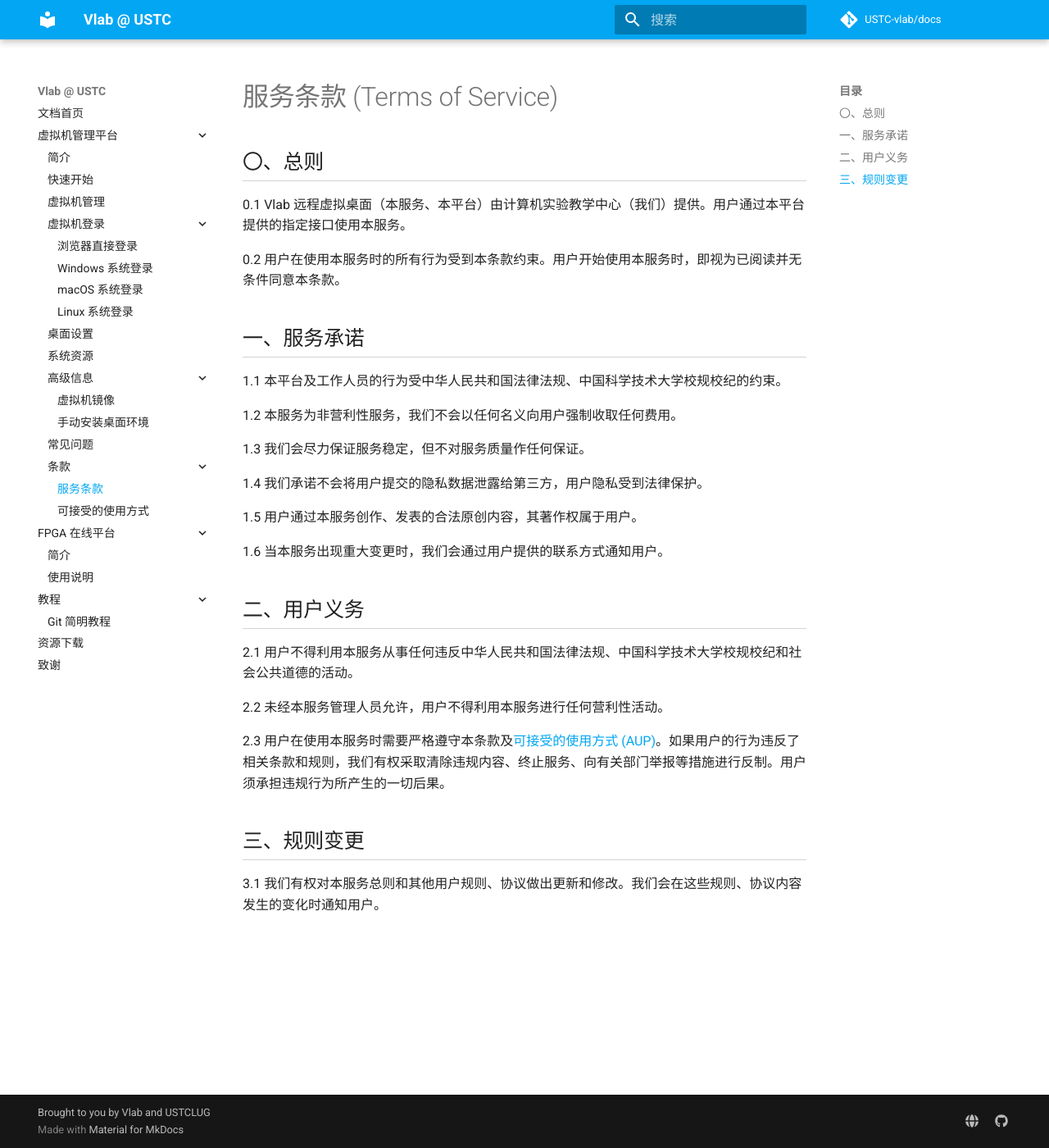
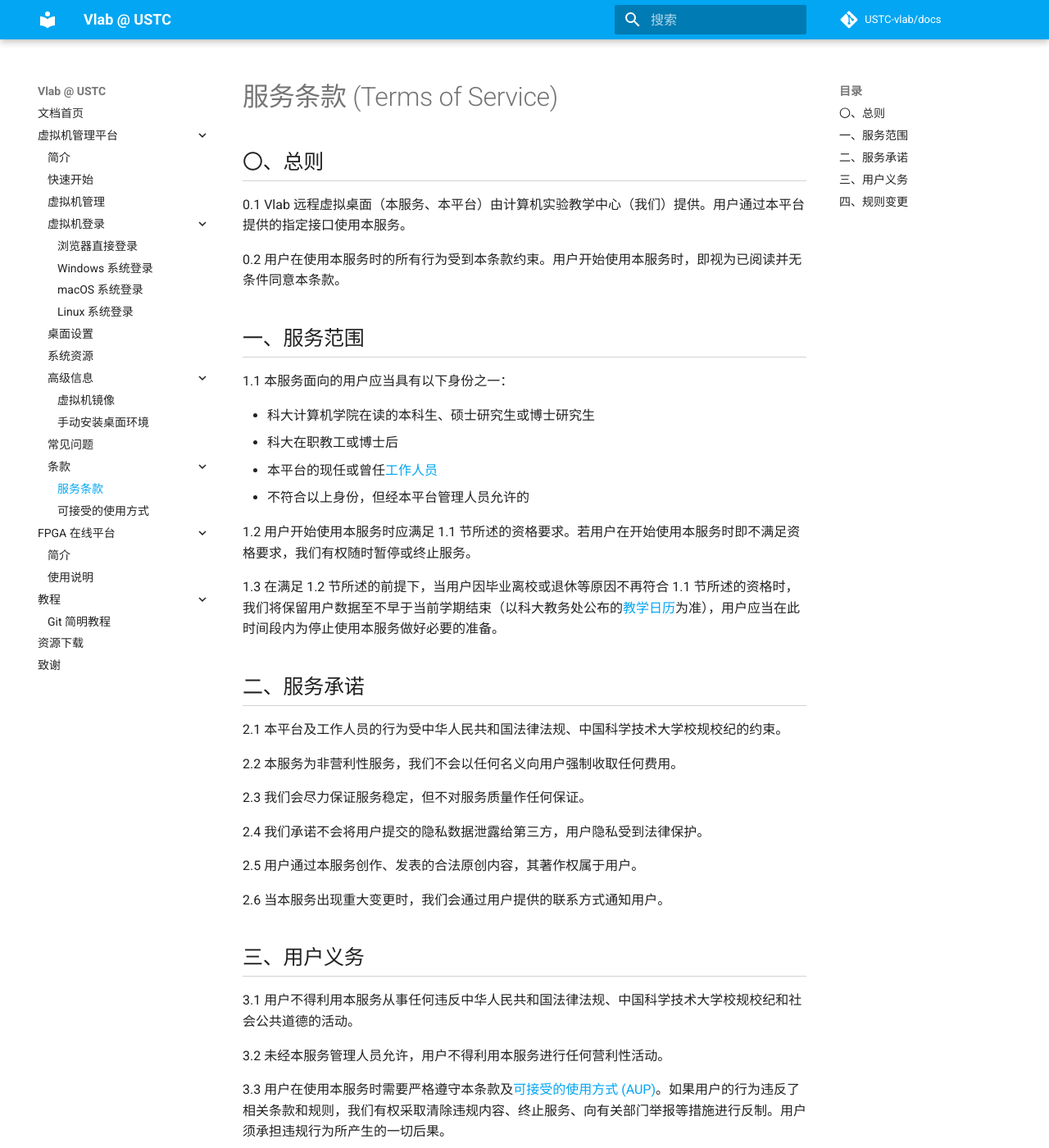
Before and after one commit to USTC-vlab/docs, an MkDocs documentation site: the page built from docs/vm/terms/terms-of-service.md, in a window 1280 px wide and 1400 px high. Shown: the whole window at 82% size. Built offline with MkDocs 1.6.1 and Material for MkDocs 9.7.7, drawn with Linux system fonts in a browser that asks for light colours; comment, search, counter and statistics services are not loaded; some of the changed text lies outside the part shown.

Commit message:
Update terms about eligibility

```diff
--- a/docs/vm/terms/terms-of-service.md
+++ b/docs/vm/terms/terms-of-service.md
@@ -6,28 +6,41 @@
 
 0.2 用户在使用本服务时的所有行为受到本条款约束。用户开始使用本服务时，即视为已阅读并无条件同意本条款。
 
-## 一、服务承诺 {#service-agreement}
+## 一、服务范围 {#service-coverage}
 
-1.1 本平台及工作人员的行为受中华人民共和国法律法规、中国科学技术大学校规校纪的约束。
+1.1 本服务面向的用户应当具有以下身份之一：
 
-1.2 本服务为非营利性服务，我们不会以任何名义向用户强制收取任何费用。
+- 科大计算机学院在读的本科生、硕士研究生或博士研究生
+- 科大在职教工或博士后
+- 本平台的现任或曾任[工作人员](../../credits.md#staff)
+- 不符合以上身份，但经本平台管理人员允许的
 
-1.3 我们会尽力保证服务稳定，但不对服务质量作任何保证。
+1.2 用户开始使用本服务时应满足 1.1 节所述的资格要求。若用户在开始使用本服务时即不满足资格要求，我们有权随时暂停或终止服务。
 
-1.4 我们承诺不会将用户提交的隐私数据泄露给第三方，用户隐私受到法律保护。
+1.3 在满足 1.2 节所述的前提下，当用户因毕业离校或退休等原因不再符合 1.1 节所述的资格时，我们将保留用户数据至不早于当前学期结束（以科大教务处公布的[教学日历](https://www.teach.ustc.edu.cn/calendar)为准），用户应当在此时间段内为停止使用本服务做好必要的准备。
 
-1.5 用户通过本服务创作、发表的合法原创内容，其著作权属于用户。
+## 二、服务承诺 {#service-agreement}
 
-1.6 当本服务出现重大变更时，我们会通过用户提供的联系方式通知用户。
+2.1 本平台及工作人员的行为受中华人民共和国法律法规、中国科学技术大学校规校纪的约束。
 
-## 二、用户义务 {#user-obligations}
+2.2 本服务为非营利性服务，我们不会以任何名义向用户强制收取任何费用。
 
-2.1 用户不得利用本服务从事任何违反中华人民共和国法律法规、中国科学技术大学校规校纪和社会公共道德的活动。
+2.3 我们会尽力保证服务稳定，但不对服务质量作任何保证。
 
-2.2 未经本服务管理人员允许，用户不得利用本服务进行任何营利性活动。
+2.4 我们承诺不会将用户提交的隐私数据泄露给第三方，用户隐私受到法律保护。
 
-2.3 用户在使用本服务时需要严格遵守本条款及[可接受的使用方式 (AUP)](acceptable-use-policy.md)。如果用户的行为违反了相关条款和规则，我们有权采取清除违规内容、终止服务、向有关部门举报等措施进行反制。用户须承担违规行为所产生的一切后果。
+2.5 用户通过本服务创作、发表的合法原创内容，其著作权属于用户。
 
-## 三、规则变更 {#terms-updates}
+2.6 当本服务出现重大变更时，我们会通过用户提供的联系方式通知用户。
 
-3.1 我们有权对本服务总则和其他用户规则、协议做出更新和修改。我们会在这些规则、协议内容发生的变化时通知用户。
+## 三、用户义务 {#user-obligations}
+
+3.1 用户不得利用本服务从事任何违反中华人民共和国法律法规、中国科学技术大学校规校纪和社会公共道德的活动。
+
+3.2 未经本服务管理人员允许，用户不得利用本服务进行任何营利性活动。
+
+3.3 用户在使用本服务时需要严格遵守本条款及[可接受的使用方式 (AUP)](acceptable-use-policy.md)。如果用户的行为违反了相关条款和规则，我们有权采取清除违规内容、终止服务、向有关部门举报等措施进行反制。用户须承担违规行为所产生的一切后果。
+
+## 四、规则变更 {#terms-updates}
+
+4.1 我们有权对本服务总则和其他用户规则、协议做出更新和修改。我们会在这些规则、协议内容发生的变化时通知用户。
```
Also changed, not shown: docs/credits.md (+3 -3 lines).
